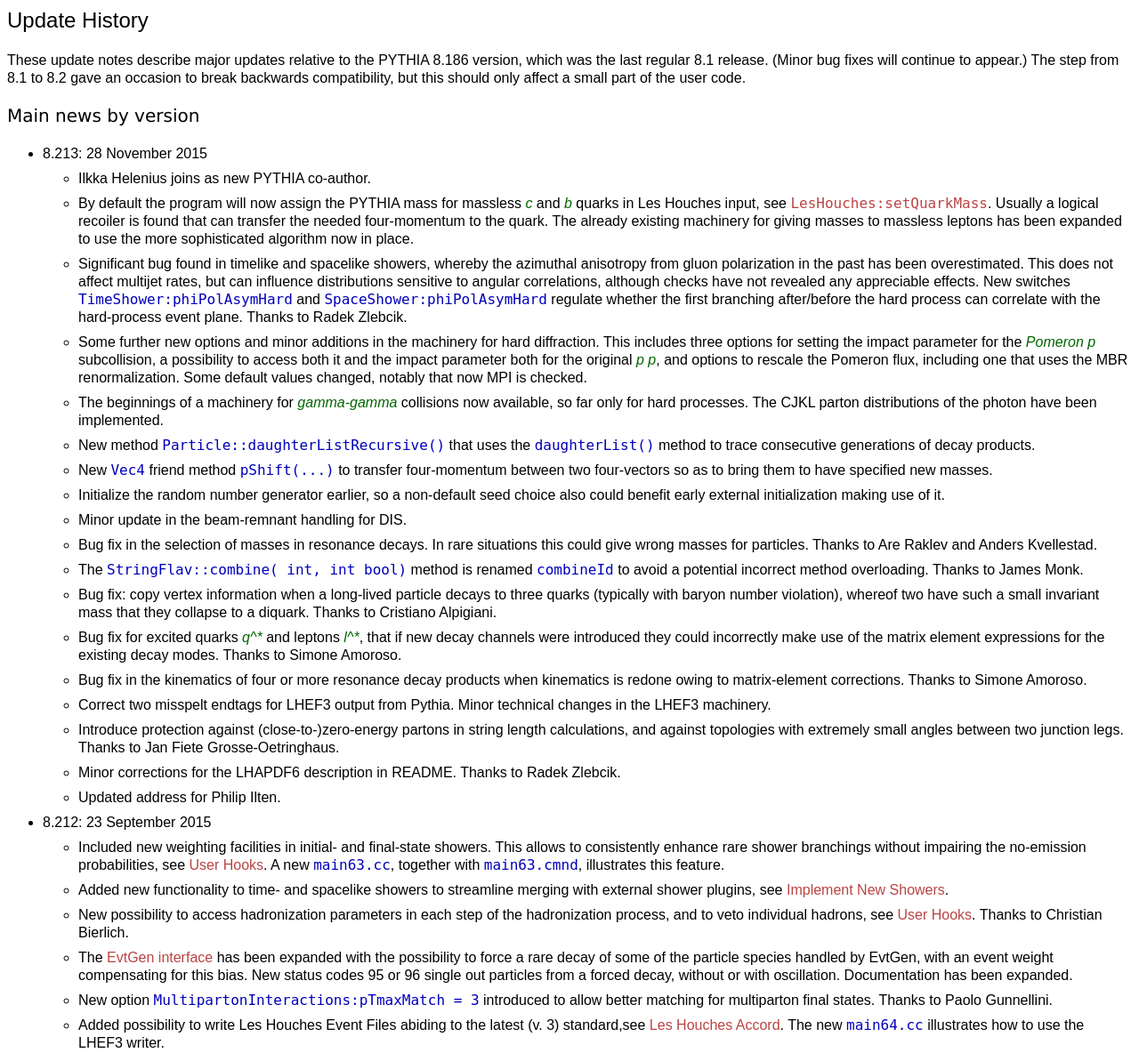
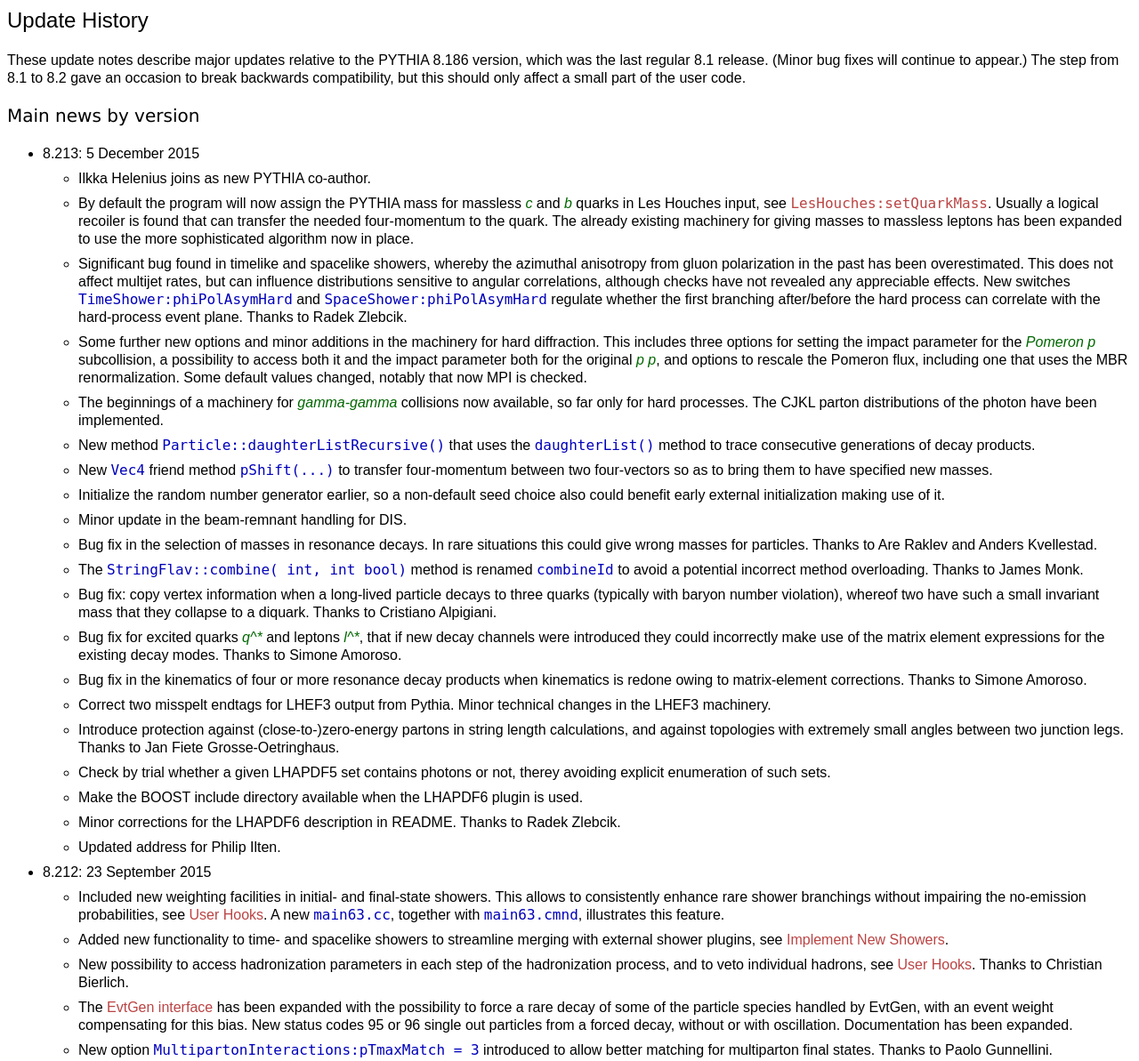
Before and after one commit to smrenna/sm-dev-git, a PHP site: page /UpdateHistory.php?filepath=1 in a window 1280 px wide. Shown: the top 1193 px of the page at 89% size. Run offline with PHP 8.4, Linux system fonts and the light colour scheme; data that the repository does not hold is empty.

Commit message:
Final minor updates for 8.213: - Makefile includes BOOST for LHAPDF6. - LHAPDF5 checks if photon in PDF. - MBR normalization option for Pomeron flux. Improve code comment.
git-svn-id: svn+ssh://svn.hepforge.org/hepforge/svn/pythia8/pythia82/trunk@428 ffdf98f5-c1f1-482d-8be8-39a3f79b3492

```diff
--- a/share/Pythia8/htmldoc/Version.html
+++ b/share/Pythia8/htmldoc/Version.html
@@ -18,7 +18,7 @@ Version and subversion number, with three significant decimals.
 
 
 <p/><code>mode&nbsp; </code><strong> Pythia:versionDate &nbsp;</strong>
- (<code>default = <strong>20151117</strong></code>)<br/>
+ (<code>default = <strong>20151205</strong></code>)<br/>
 Last date of change of current (sub)version, in format yyyymmdd.
 
 
--- a/share/Pythia8/phpdoc/UpdateHistory.php
+++ b/share/Pythia8/phpdoc/UpdateHistory.php
@@ -39,7 +39,7 @@ but this should only affect a small part of the user code.
 
 <ul>
 
-<li>8.213: 28 November 2015
+<li>8.213: 5 December 2015
 <ul>
 
 <li>Ilkka Helenius joins as new PYTHIA co-author.</li>
@@ -117,6 +117,12 @@ Minor technical changes in the LHEF3 machinery.</li>
 <li>Introduce protection against (close-to-)zero-energy partons in string
 length calculations, and against topologies with extremely small angles
 between two junction legs. Thanks to Jan Fiete Grosse-Oetringhaus.</li>
+
+<li>Check by trial whether a given LHAPDF5 set contains photons or not,
+therey avoiding explicit enumeration of such sets.</li>
+
+<li>Make the BOOST include directory available when the LHAPDF6 plugin
+is used.</li>
 
 <li>Minor corrections for the LHAPDF6 description in README.
 Thanks to Radek Zlebcik.</li>
--- a/share/Pythia8/phpdoc/Version.php
+++ b/share/Pythia8/phpdoc/Version.php
@@ -39,7 +39,7 @@ Version and subversion number, with three significant decimals.
 
 
 <p/><code>mode&nbsp; </code><strong> Pythia:versionDate &nbsp;</strong>
- (<code>default = <strong>20151117</strong></code>)<br/>
+ (<code>default = <strong>20151205</strong></code>)<br/>
 Last date of change of current (sub)version, in format yyyymmdd.
 
 
--- a/share/Pythia8/xmldoc/Version.xml
+++ b/share/Pythia8/xmldoc/Version.xml
@@ -10,7 +10,7 @@ form part of the standard databases and be queried accordingly.
 Version and subversion number, with three significant decimals.
 </parmfix>
 
-<modefix name="Pythia:versionDate" default="20151117">
+<modefix name="Pythia:versionDate" default="20151205">
 Last date of change of current (sub)version, in format yyyymmdd.
 </modefix>
 
```
Also changed, not shown: share/Pythia8/htmldoc/UpdateHistory.html (+7 -1 lines), share/Pythia8/xmldoc/UpdateHistory.xml (+7 -1 lines), 3 other files.
